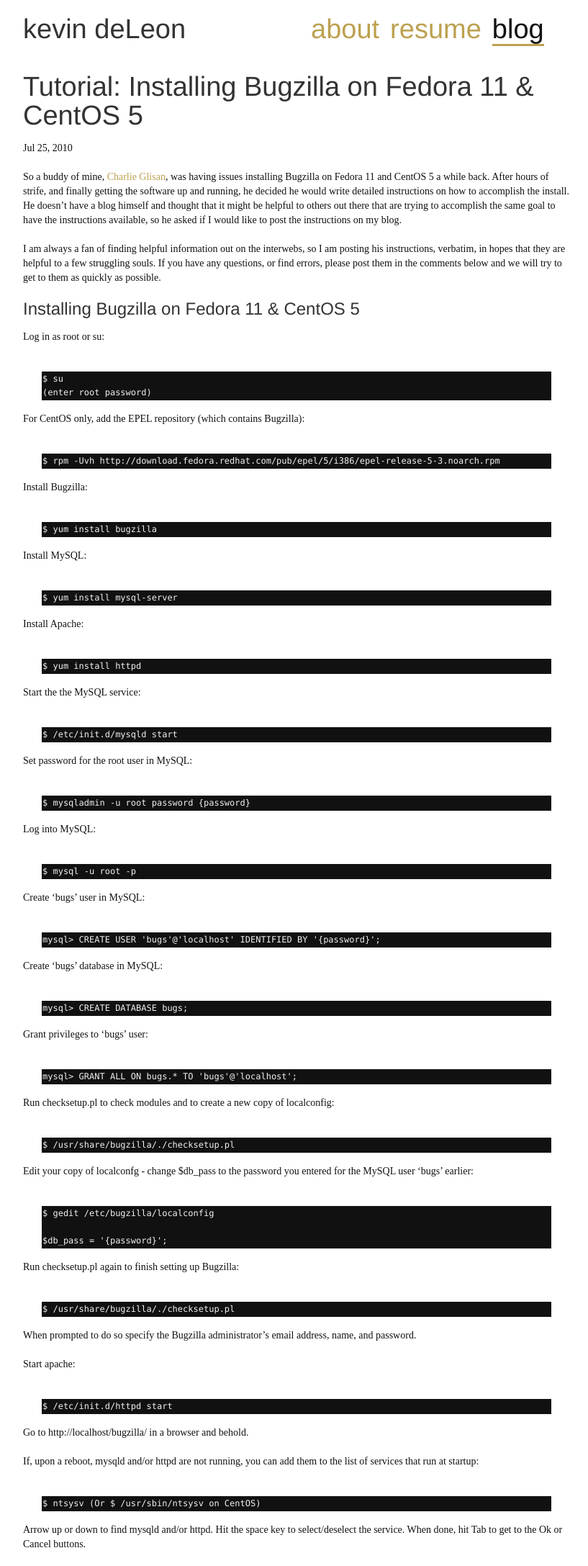
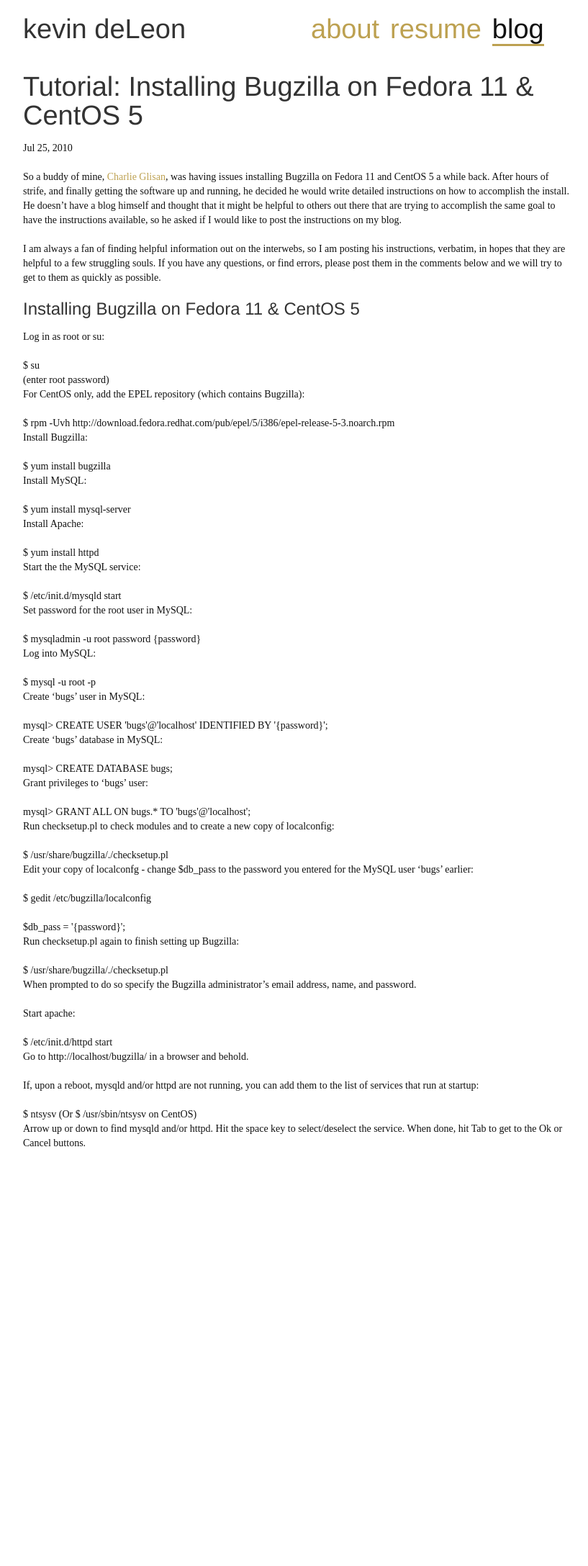
Before and after one commit to kevindeleon/kevindeleon.github.io, a Jekyll site: the page built from _posts/2010-07-25-tutorial-installing-bugzilla-on-fedora-11-centos-5.markdown, in a window 1280 px wide. Shown: the whole page at 72% size, without its empty margins (28-845 px from the left). Built offline with Jekyll 4.4.1, drawn with Linux system fonts in a browser that asks for light colours; Markdown is read by kramdown in place of the engine named in the settings; after the commit the page ends 1618 px from its top, so only the background shows below that.

Commit message:
code coloring

```diff
--- a/_sass/_base.scss
+++ b/_sass/_base.scss
@@ -57,8 +57,8 @@
 sup                                             { top:-5px; }
 sub                                             { bottom:-5px; }
 
-pre                                             { padding:18px 26px 16px 26px; }
-pre code                                        { margin:0; padding:0; font-family: 'Consolas', Courier, monospace; font-size:12px; line-height:19px; color:#F1F1F1; display:block; background-color:#111; border:1px solid #111; overflow:hidden; overflow-x:auto; }
+//pre                                             { padding:18px 26px 16px 26px; }
+//pre code                                        { margin:0; padding:0; font-family: 'Consolas', Courier, monospace; font-size:12px; line-height:19px; color:#F1F1F1; display:block; background-color:#111; border:1px solid #111; overflow:hidden; overflow-x:auto; }
 
 abbr[title],
 abbr[data-original-title]                       { border-bottom:1px dotted #999999; cursor:help; }
```
